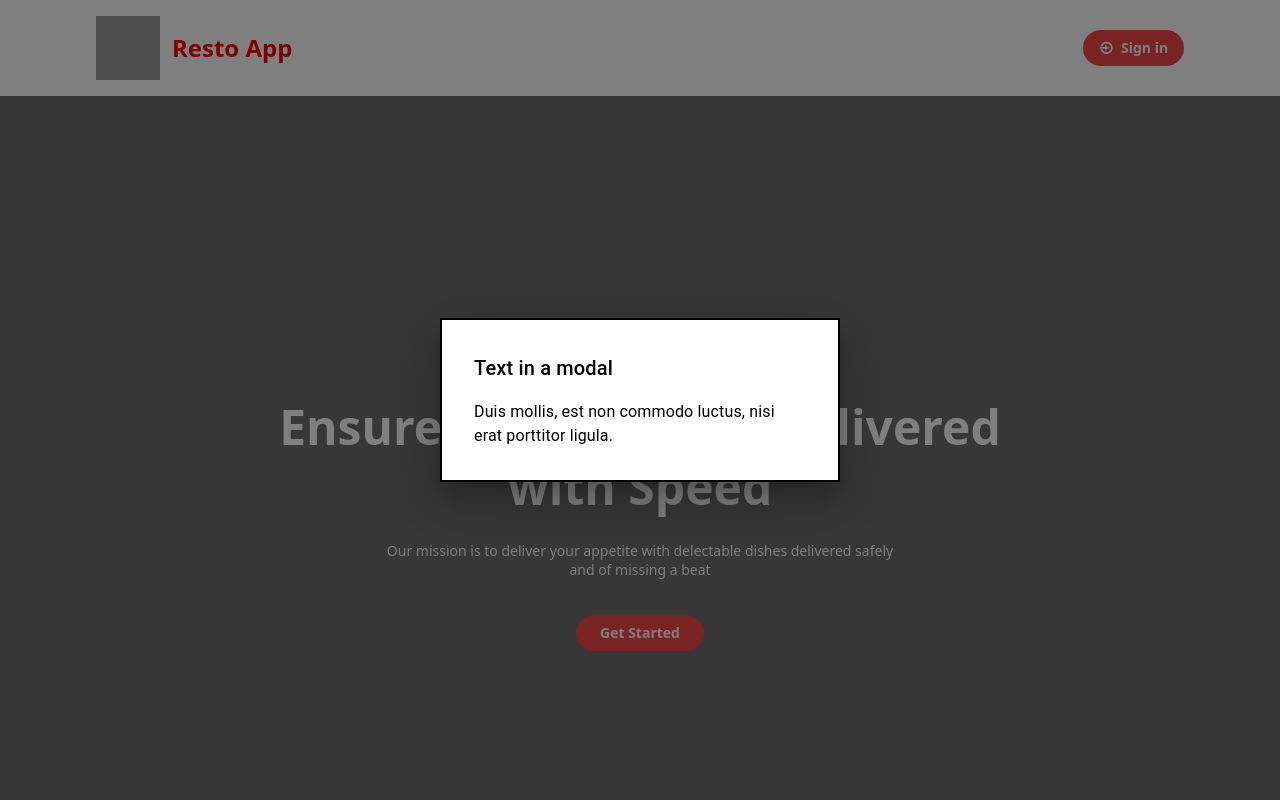
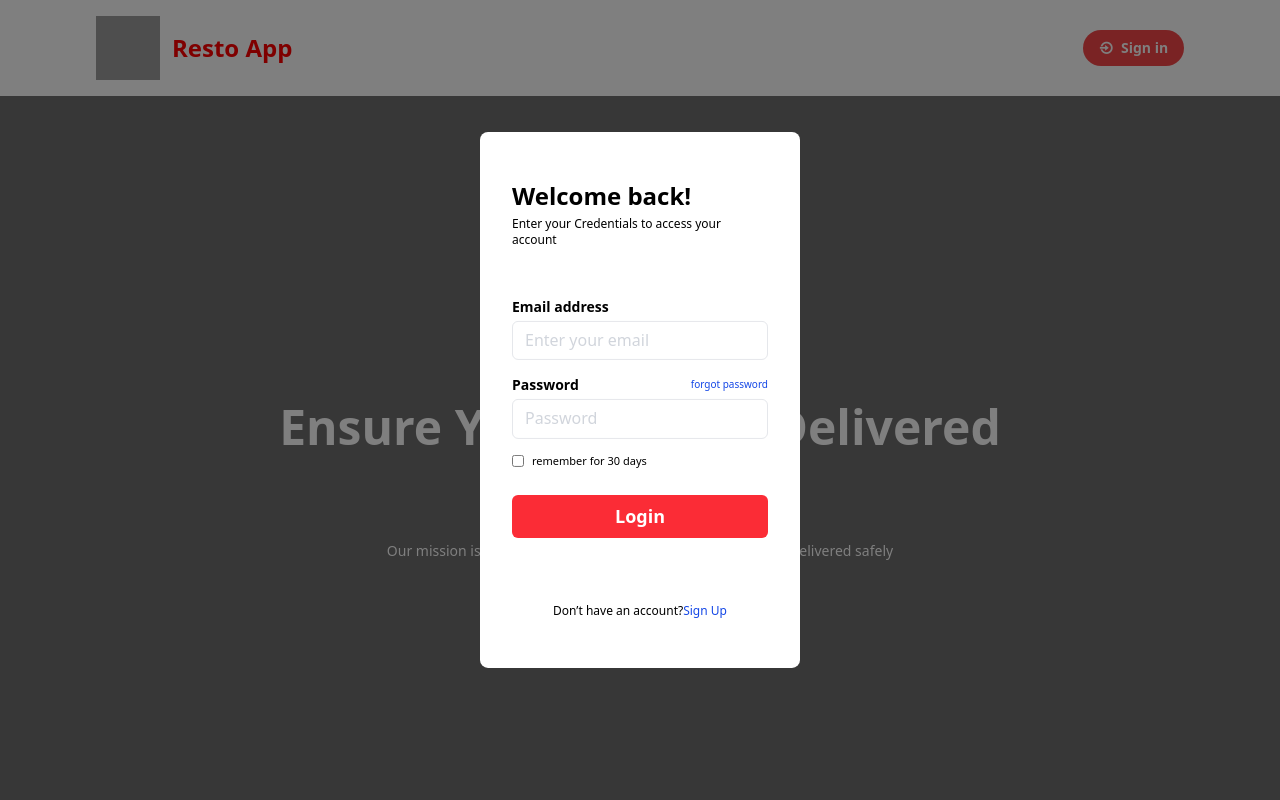
Before and after one commit to VialsShiny/resto_app_react, a React (Vite) app in the folder frontend/: page / in a window 1280 px wide. Both pictures are taken after a click on the button "Sign in". Shown: the top 800 px of the page. Built offline with nearby package versions, Linux system fonts and the light colour scheme; no server answers.

Commit message:
Login Modal/Feature Finish | LogOut TODO

```diff
--- a/frontend/src/layout/LoginModal.jsx
+++ b/frontend/src/layout/LoginModal.jsx
@@ -1,35 +1,216 @@
 import Modal from '@mui/material/Modal';
 import Box from '@mui/material/Box';
-import Typography from '@mui/material/Typography';
+import { useState } from 'react';
+import Loader from '../components/loader';
 
 export default function BasicModal({ onClose, isOpen }) {
-  const style = {
-    position: 'absolute',
-    top: '50%',
-    left: '50%',
-    transform: 'translate(-50%, -50%)',
-    width: 400,
-    bgcolor: 'background.paper',
-    border: '2px solid #000',
-    boxShadow: 24,
-    p: 4,
+  const API_URL = 'http://localhost:8000/api';
+
+  const [email, setEmail] = useState("");
+  const [password, setPassword] = useState("");
+  const [remember, setRemember] = useState(false);
+  const [errors, setErrors] = useState({ email: "", password: "" });
+  const [status, setStatus] = useState({
+    isLoading: false,
+    isSuccess: null,
+    message: "",
+  });
+
+  const handleInput = (e) => {
+    e.preventDefault();
+
+    const newErrors = {};
+    if (!email) {
+      newErrors.email = "Email is required";
+    } else if (!/^[^\s@]+@[^\s@]+\.[^\s@]+$/.test(email)) {
+      newErrors.email = "Please enter a valid email address";
+    }
+
+    if (!password) {
+      newErrors.password = "Password is required";
+    } else if (password.length < 3) {
+      newErrors.password = "Password must be at least 8 characters long";
+    } else if (!/[0-9]/.test(password)) {
+      newErrors.password = "Password must contain at least one number";
+    }
+    setErrors(newErrors);
+  }
+
+  async function handleSubmit(e) {
+    e.preventDefault();
+
+    const newErrors = {};
+    if (!email) {
+      newErrors.email = "Email is required";
+    } else if (!/^[^\s@]+@[^\s@]+\.[^\s@]+$/.test(email)) {
+      newErrors.email = "Please enter a valid email address";
+    }
+
+    if (!password) {
+      newErrors.password = "Password is required";
+    } else if (password.length < 3) {
+      newErrors.password = "Password must be at least 8 characters long";
+    } else if (!/[0-9]/.test(password)) {
+      newErrors.password = "Password must contain at least one number";
+    }
+    setErrors(newErrors);
+
+    if (Object.keys(newErrors).length === 0) {
+      status.isLoading = true;
+
+      const res = await fetch(`${API_URL}/signin`, {
+        method: 'POST',
+        headers: { 'Content-Type': 'application/json' },
+        body: JSON.stringify({ email, password }),
+      });
+
+      const data = await res.json();
+      if (res.ok) {
+        localStorage.setItem('token', data.token);
+        status.isLoading = false;
+        status.isSuccess = true;
+        status.message = "Connexion réussi !";
+        setEmail("");
+        setPassword("");
+        setRemember(false);
+        setErrors({ email: "", password: "" });
+        getUser();
+      } else {
+        status.isLoading = false;
+        status.isSuccess = false;
+        setEmail("");
+        setPassword("");
+        setRemember(false);
+        setErrors({ email: "", password: "" });
+        newErrors.email = data.error;
+        setErrors(newErrors);
+      }
+    }
   };
+
+  async function getUser() {
+    const token = localStorage.getItem('token');
+    if (!token) {
+      setStatus(true);
+      return;
+    }
+    const res = await fetch(`${API_URL}/user`, {
+      headers: { Authorization: `Bearer ${token}` },
+    });
+    if (res.ok) {
+      const user = await res.json();
+      window.location.href = 'http://localhost:3000/';
+    } else {
+      localStorage.removeItem('token');
+      console.error('Non connecté');
+    }
+  }
 
   return (
     <Modal
       open={isOpen}
       onClose={onClose}
-      aria-labelledby="modal-modal-title"
-      aria-describedby="modal-modal-description"
     >
-      <Box sx={style}>
-        <Typography id="modal-modal-title" variant="h6" component="h2">
-          Text in a modal
-        </Typography>
-        <Typography id="modal-modal-description" sx={{ mt: 2 }}>
-          Duis mollis, est non commodo luctus, nisi erat porttitor ligula.
-        </Typography>
+      <Box className='absolute top-1/2 left-1/2 -translate-x-1/2 -translate-y-1/2 flex flex-col justify-center items-center'>
+        <div className='bg-white flex flex-col gap-6 lg:justify-evenly min-h-1/2 w-[300px] lg:w-[40vh] min-w-fit px-8 py-12 rounded-lg'>
+          <div>
+            <h1 className="text-black text-2xl 2xl:text-4xl font-semibold mb-1">Welcome back!</h1>
+            <p className="text-black text-xs 2xl:text-lg mb-6">Enter your Credentials to access your account</p>
+            {!status.isSuccess && status.message && (
+              <p className={`${!status.isSuccess ? "text-red-700" : "text-blue-500"} text-center text-xs 2xl:text-lg`}>
+                {status.message}
+              </p>
+            )}
+          </div>
+
+          <form id="login-form" onSubmit={handleSubmit} onInput={handleInput} className='flex flex-col gap-2.5'>
+            <div>
+              <label
+                htmlFor="email"
+                className="block text-[10px] lg:text-[14px] font-semibold text-black mb-1"
+              >
+                Email address
+              </label>
+              <input
+                id="email"
+                type="email"
+                placeholder="Enter your email"
+                className={`w-full mb-1 px-3 py-2 border rounded-md text-xs lg:text-[16px] text-black placeholder-gray-300 focus:outline-none focus:ring-1 disabled:bg-gray-100
+                  ${errors.email ? "border-red-500 focus:ring-red-300" : "border-gray-200 focus:ring-gray-300"}`}
+                value={email}
+                onChange={(e) => setEmail(e.target.value)}
+                disabled={status.isLoading}
+              />
+              {errors.email && (
+                <div className="text-red-500 text-xs mb-2">{errors.email}</div>
+              )}
+            </div>
+
+            <div>
+              <div className="flex justify-between items-center mb-1">
+                <label
+                  htmlFor="password"
+                  className="text-[10px] lg:text-[14px] font-semibold text-black"
+                >
+                  Password
+                </label>
+                <a href="#" className="text-[10px] text-blue-700 hover:underline">
+                  forgot password
+                </a>
+              </div>
+              <input
+                id="password"
+                type="password"
+                placeholder="Password"
+                className={`w-full mb-1 px-3 py-2 border rounded-md text-xs lg:text-[16px] text-black placeholder-gray-300 focus:outline-none focus:ring-1 disabled:bg-gray-100
+                  ${errors.password ? "border-red-500 focus:ring-red-300" : "border-gray-200 focus:ring-gray-300"}`}
+                value={password}
+                onChange={(e) => setPassword(e.target.value)}
+                disabled={status.isLoading}
+              />
+              {errors.password && (
+                <div className="text-red-500 text-xs mb-2">{errors.password}</div>
+              )}
+            </div>
+
+            <div className="flex items-center mb-4">
+              <input
+                id="remember"
+                type="checkbox"
+                className="w-3 h-3 text-black border-gray-300 rounded"
+                checked={remember}
+                onChange={(e) => setRemember(e.target.checked)}
+                disabled={status.isLoading}
+              />
+              <label
+                htmlFor="remember"
+                className="ml-2 text-[8px] lg:text-[11px] text-black select-none"
+              >
+                remember for 30 days
+              </label>
+            </div>
+
+            <button
+              type="submit"
+              className="w-full bg-red-500 text-white text-[10px] lg:text-[18px] font-semibold py-2 rounded-md hover:bg-red-600 transition-colors disabled:bg-white"
+              disabled={status.isLoading}
+            >
+              {status.isLoading && (
+                <Loader className='loader-infinite justify-self-center' />
+              ) || !status.isLoading && (
+                "Login"
+              )}
+            </button>
+          </form>
+
+          <div>
+            <p className="text-[10px] lg:text-[12px] text-black text-center lg:mt-10 m-0">
+              Don’t have an account?
+              <a href="#" className="text-blue-700 hover:underline">Sign Up</a>
+            </p>
+          </div>
+        </div>
       </Box>
-    </Modal>
+    </Modal >
   );
 }
```
Also changed, not shown: 1 other file (tests, documents, lock files or other folders).
